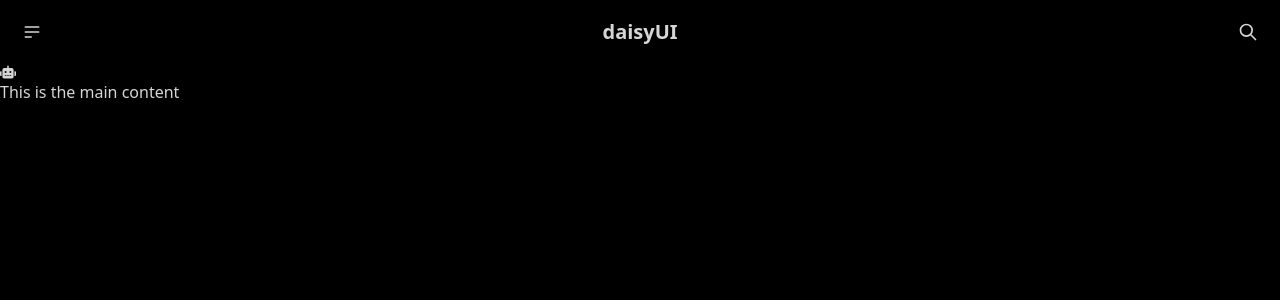
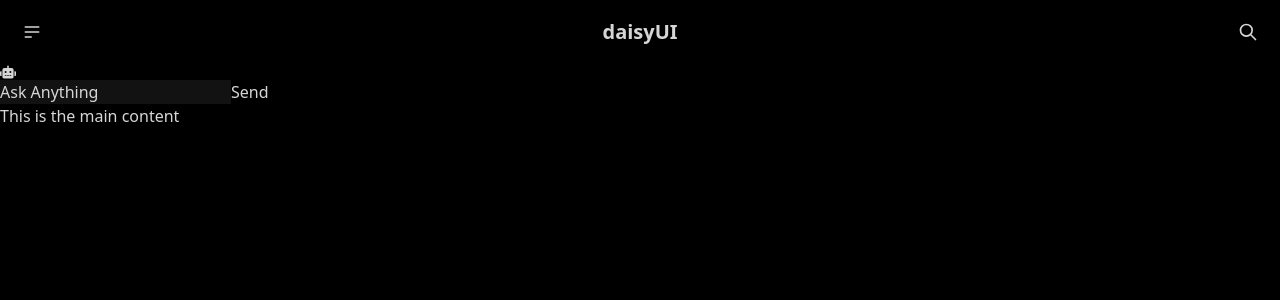
Before and after one commit to cferggie/docker-deepseek, a React (Vite) app in the folder frontend/: page / in a window 1280 px wide. Shown: the top 300 px of the page. Built offline with nearby package versions, Linux system fonts and the light colour scheme.

Commit message:
Add MessageInput component to App.jsx

```diff
--- a/frontend/src/App.jsx
+++ b/frontend/src/App.jsx
@@ -4,6 +4,7 @@ import viteLogo from '/vite.svg'
 import './App.css'
 import { FaRobot } from "react-icons/fa";
 import Navbar from './components/navbar';
+import MessageInput from './components/messageInput';
 
 function App() {
   return (
@@ -13,6 +14,7 @@ function App() {
       </header>
       <main role='main' className='flex-1'>
         <FaRobot />
+        <MessageInput />
         <h1>This is the main content</h1>
       </main>
     </div>
```
